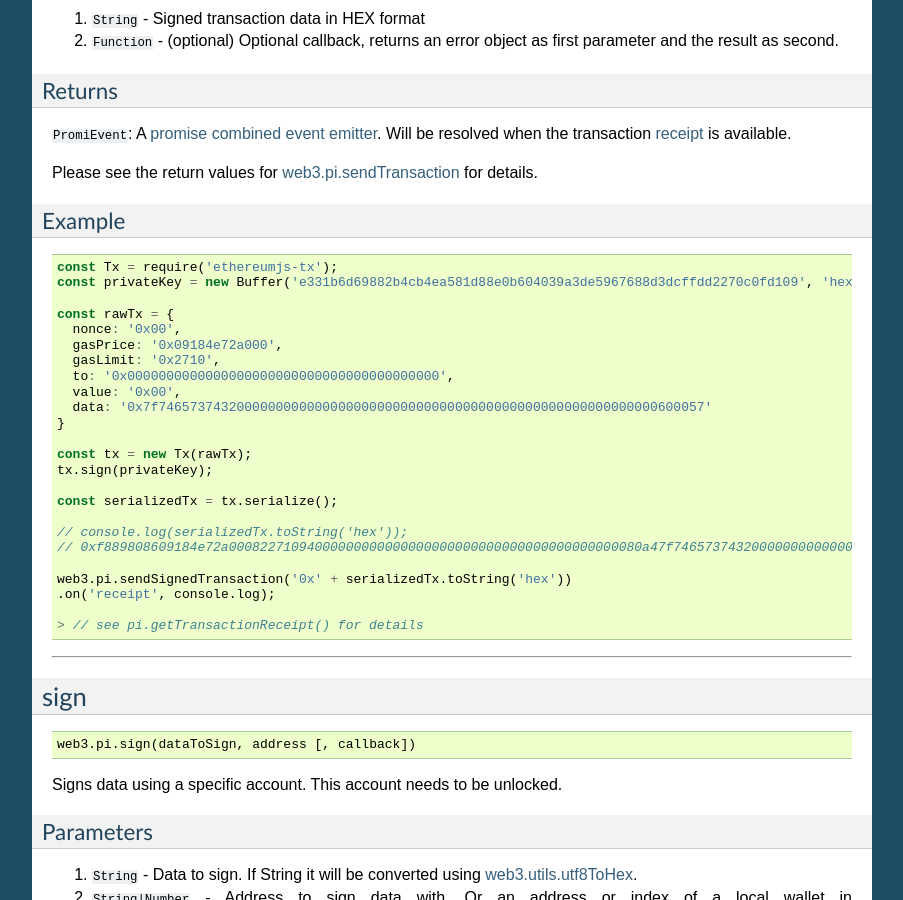
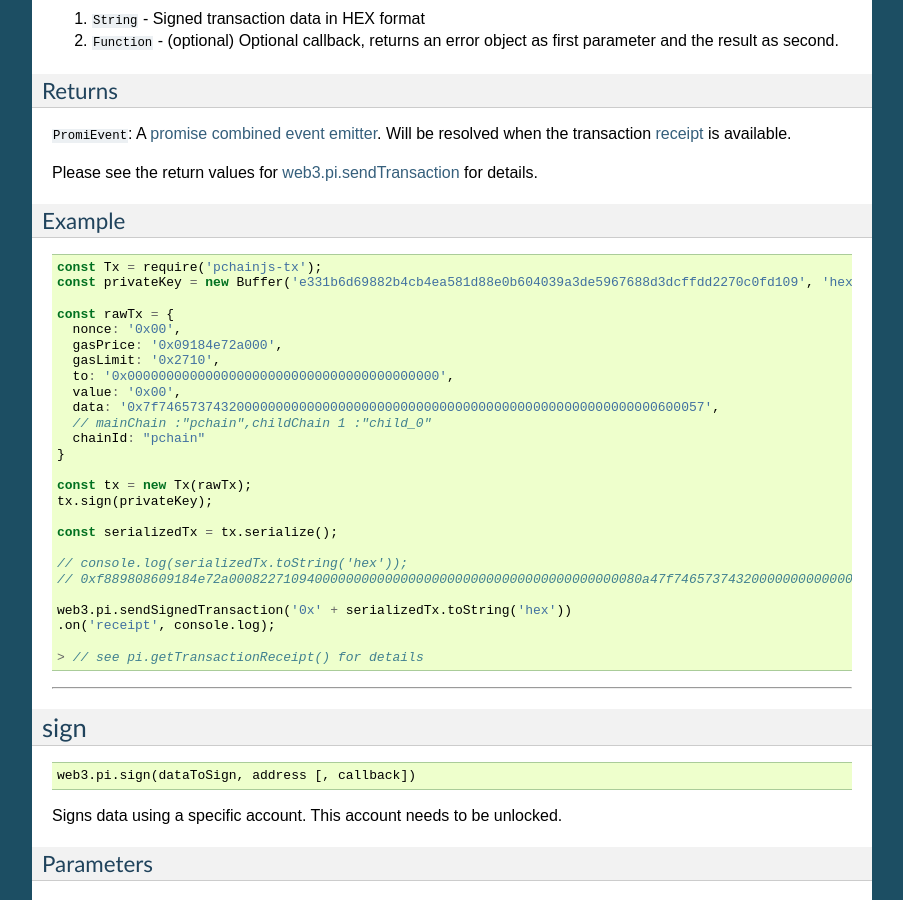
Before and after one commit to pchain-org/pweb3, a Sphinx documentation site: the page built from docs/web3-pi.rst, in a window 1280 px wide and 900 px high, scrolled down 22121 px. Shown: the whole window, without its empty margins (198-1101 px from the left). Built offline with Sphinx 7.4.7, drawn with Linux system fonts in a browser that asks for light colours.

Commit message:
update pchainjs-tx;
// mainChain :"pchain",childChain 1 :"child_0"
  chainId: "pchain"

```diff
--- a/docs/web3-pi.rst
+++ b/docs/web3-pi.rst
@@ -1064,7 +1064,7 @@ Example
 
 .. code-block:: javascript
 
-    const Tx = require('ethereumjs-tx');
+    const Tx = require('pchainjs-tx');
     const privateKey = new Buffer('e331b6d69882b4cb4ea581d88e0b604039a3de5967688d3dcffdd2270c0fd109', 'hex')
 
     const rawTx = {
@@ -1073,7 +1073,9 @@ Example
       gasLimit: '0x2710',
       to: '0x0000000000000000000000000000000000000000',
       value: '0x00',
-      data: '0x7f7465737432000000000000000000000000000000000000000000000000000000600057'
+      data: '0x7f7465737432000000000000000000000000000000000000000000000000000000600057',
+      // mainChain :"pchain",childChain 1 :"child_0"
+      chainId: "pchain"
     }
 
     const tx = new Tx(rawTx);
```
